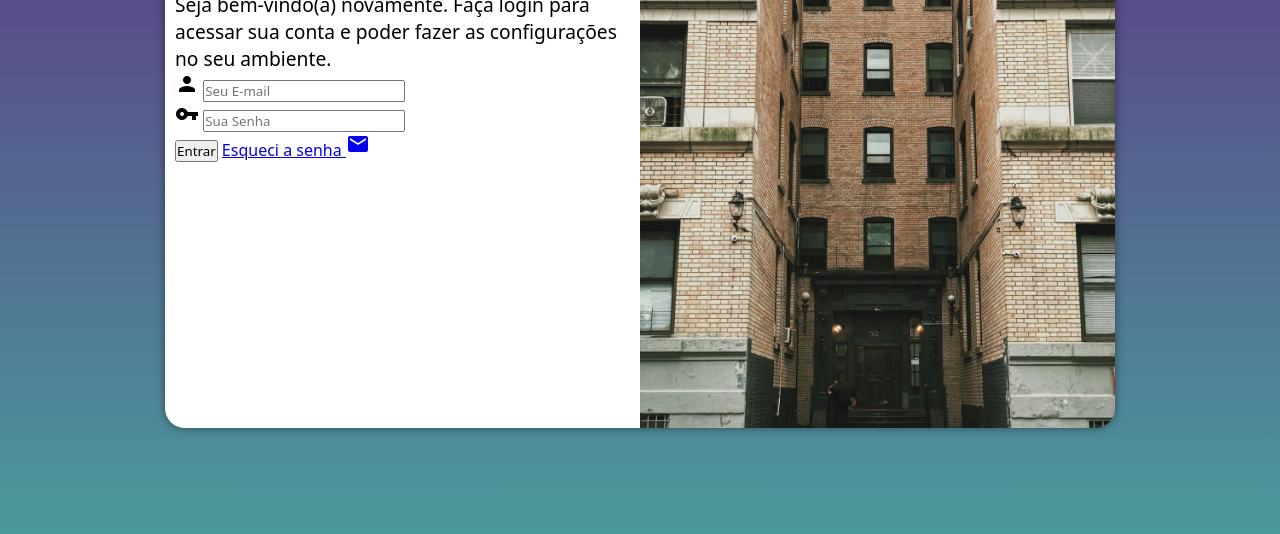
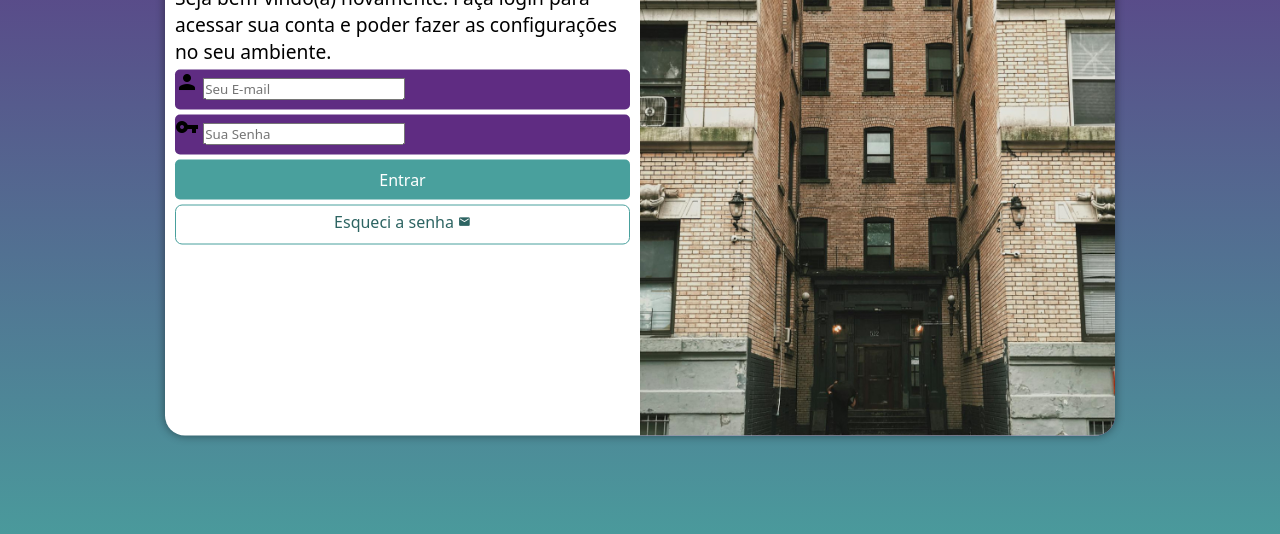
Before and after one commit to jusguilherme/projeto-login, a plain HTML site: page index.html in a window 1280 px wide. Shown: the part 222-756 px from the top of the page. Drawn offline with Linux system fonts and the light colour scheme.

Commit message:
alterações

```diff
--- a/estilos/media-query.css
+++ b/estilos/media-query.css
@@ -17,10 +17,10 @@
     }
 
     section#login > div#formulario {
-        float: right;
+        margin: auto;
         width: 70%;
     }
-}
+    }
 
     @media screen and (min-width: 992px) {
 
--- a/estilos/style.css
+++ b/estilos/style.css
@@ -34,7 +34,7 @@ section#login {
 
     background-color: white;
     width: 250px;
-    height: 500px;
+    height: 515px;
     border-radius: 20px;
     box-shadow: 0px 0px 10px rgba(0, 0, 0, 0.450);
 
@@ -63,3 +63,57 @@ div#formulario > h1 {
 div#formulario > p {
     font-size: 0.8em;
 }
+
+form > div.campo {
+    background-color: #5f2c82;
+    display: block;
+    width: 100%;
+    height: 40px;
+    border-radius: 5px;
+    margin: 5px 0px;
+
+}
+
+div.campo > label {
+    display: none;
+}
+
+form > input[type=submit] {
+    display: block;
+    font-size: 1em;
+    width: 100%;
+    height: 40px;
+    background-color: #49a09d;
+    color: white;
+    border: none;
+    border-radius: 5px;
+    cursor: pointer;
+}
+
+form > input[type=submit]:hover {
+    background-color: #2d6462;
+}
+
+form > a.botao {
+    display: block;
+    text-align: center;
+    font-size: 1em;
+    width: 100%;
+    height: 40px;
+    padding-top: 5px;
+    margin-top: 5px;
+    background-color: white;
+    color: #2d6462;
+    border: 1px solid #49a09d;
+    border-radius: 7px;
+    text-decoration: none;
+
+}
+
+form > a.botao:hover {
+    background-color: #6cd3cf;
+}
+
+form > a.botao > i {
+    font-size: 0.8em;
+}
--- a/index.html
+++ b/index.html
@@ -21,15 +21,15 @@
                     <div class="campo">
                         <i class="material-icons">person</i>
                         <input type="email" name="login" id="ilogin" placeholder="Seu E-mail" autocomplete="email" required maxlength="30">
-                        <label for="ilogin"></label>
+                        <label for="ilogin">Login</label>
                     </div>
                     <div class="campo">
                         <i class="material-icons">vpn_key</i>
                         <input type="password" name="senha" id="isenha" placeholder="Sua Senha" autocomplete="current-password" required minlength="8" maxlength="20">
-                        <label for="isenha"></label>
+                        <label for="isenha">Senha</label>
                     </div>
                     <input type="submit" value="Entrar">
-                    <a href="esqueci.html">Esqueci a senha <i class="material-icons">mail</i></a>
+                    <a href="esqueci.html" class="botao">Esqueci a senha <i class="material-icons">mail</i></a>
                 </form>
             </div>
         </section>
```
